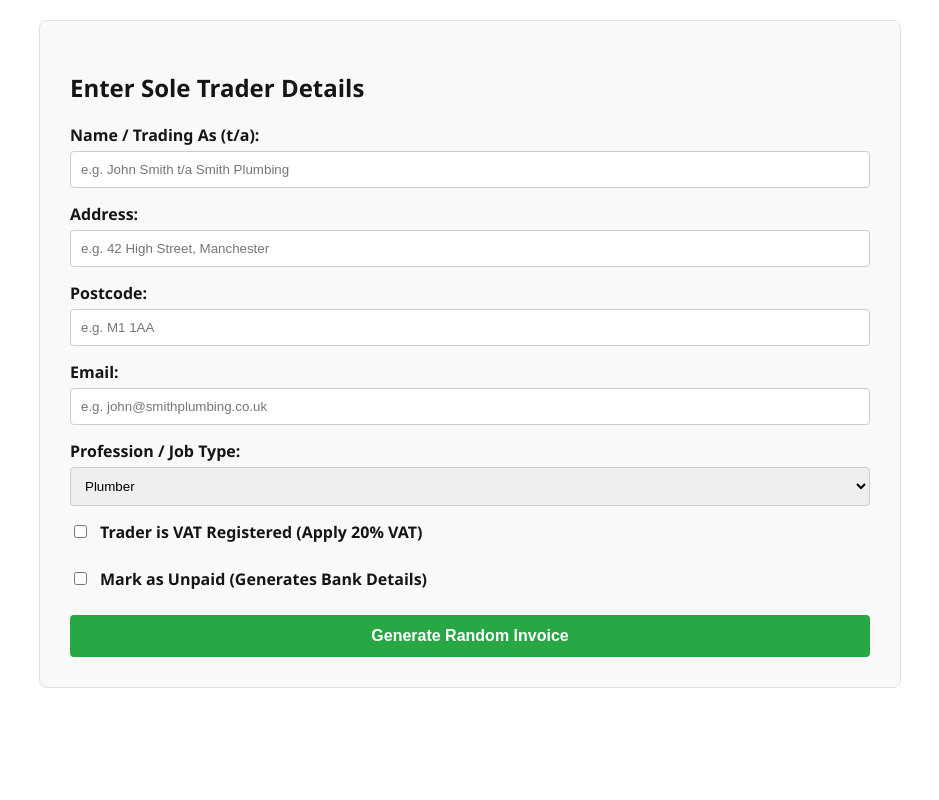
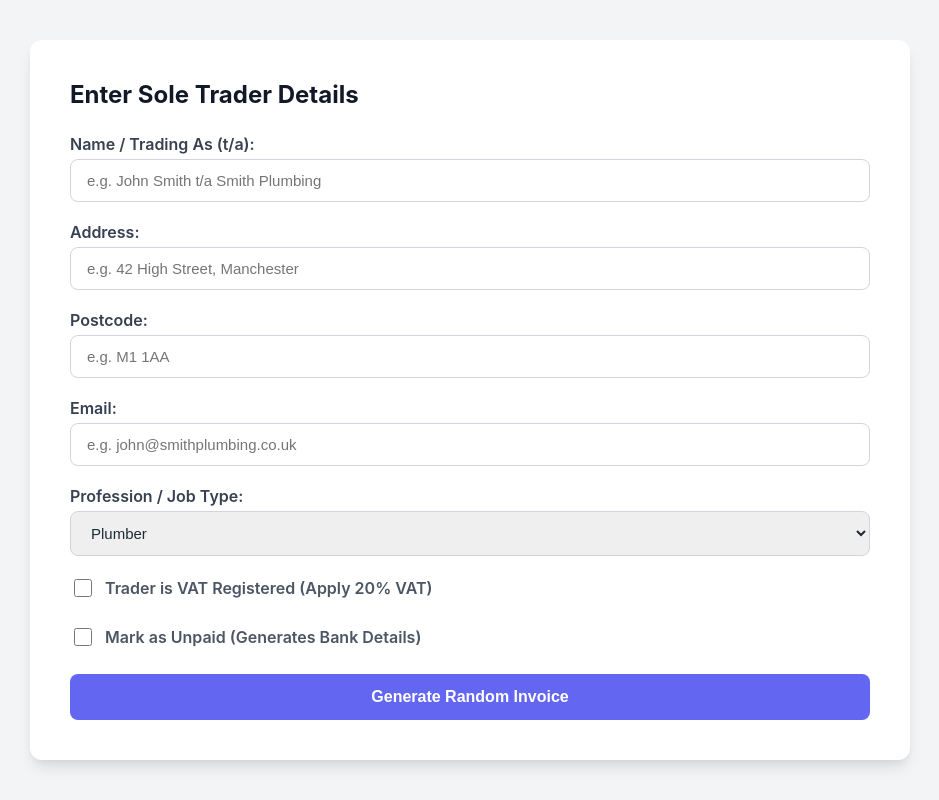
Before and after one commit to JXHNWACK/invoicegenerator, a plain HTML site: page index.html in a window 1280 px wide. Shown: the whole page, without its empty margins (170-1109 px from the left). Drawn offline with Linux system fonts and the light colour scheme.

Commit message:
upgrade looks

```diff
--- a/index.html
+++ b/index.html
@@ -6,37 +6,45 @@
     <title>Invoice Generator (UK Sole Trader)</title>
     <style>
         body {
-            font-family: 'Segoe UI', Tahoma, Geneva, Verdana, sans-serif;
-            margin: 20px;
-            color: #161515;
+            font-family: 'Inter', 'Segoe UI', Roboto, Helvetica, Arial, sans-serif;
+            margin: 40px 20px;
+            color: #374151;
+            background-color: #f3f4f6;
         }
         .form-container, .invoice-container {
             max-width: 800px;
             margin: auto;
-            padding: 30px;
-            border: 1px solid #e0e0e0;
-            border-radius: 8px;
-            background: #f9f9f9;
+            padding: 40px;
+            border-radius: 12px;
+            background: #ffffff;
+            box-shadow: 0 10px 15px -3px rgba(0, 0, 0, 0.1), 0 4px 6px -2px rgba(0, 0, 0, 0.05);
         }
         .invoice-container {
             display: none;
-            margin-top: 20px;
-            background: #fff;
+            margin-top: 30px;
         }
         .form-group {
-            margin-bottom: 15px;
+            margin-bottom: 20px;
         }
         label {
             display: block;
             font-weight: 600;
             margin-bottom: 5px;
         }
-        input[type="text"] {
+        input[type="text"], select {
             width: 100%;
-            padding: 10px;
+            padding: 12px 16px;
             box-sizing: border-box;
-            border: 1px solid #ccc;
-            border-radius: 4px;
+            border: 1px solid #d1d5db;
+            border-radius: 8px;
+            font-size: 15px;
+            color: #1f2937;
+            transition: border-color 0.2s, box-shadow 0.2s;
+        }
+        input[type="text"]:focus, select:focus {
+            outline: none;
+            border-color: #6366f1;
+            box-shadow: 0 0 0 3px rgba(99, 102, 241, 0.2);
         }
         .checkbox-group {
             display: flex;
@@ -48,20 +56,30 @@
         .checkbox-group label {
             margin-bottom: 0;
             cursor: pointer;
+            color: #4b5563;
+        }
+        .checkbox-group input[type="checkbox"] {
+            width: 18px;
+            height: 18px;
+            accent-color: #6366f1;
         }
         button {
-            padding: 12px 20px;
-            background: #28a745;
+            padding: 14px 20px;
+            background: #6366f1;
             color: white;
             border: none;
-            border-radius: 4px;
+            border-radius: 8px;
             cursor: pointer;
-            font-weight: bold;
+            font-weight: 600;
             width: 100%;
             font-size: 16px;
+            transition: background-color 0.2s, transform 0.1s;
         }
         button:hover {
-            background: #218838;
+            background: #4f46e5;
+        }
+        button:active {
+            transform: scale(0.98);
         }
         table {
             width: 100%;
@@ -90,11 +108,12 @@
             .form-container, .no-print { display: none !important; }
             .invoice-container {
                 display: block;
-                border: none;
+                box-shadow: none;
                 margin: 0;
                 padding: 0;
             }
         }
+        h2 { color: #111827; margin-top: 0; margin-bottom: 25px; }
     </style>
 </head>
 <body>
@@ -119,7 +138,7 @@
         </div>
         <div class="form-group">
             <label>Profession / Job Type:</label>
-            <select id="jobType" style="width: 100%; padding: 10px; border: 1px solid #ccc; border-radius: 4px; box-sizing: border-box;">
+            <select id="jobType">
                 <option value="Plumber">Plumber</option>
                 <option value="Electrician">Electrician</option>
                 <option value="Carpenter">Carpenter / Joiner</option>
@@ -150,7 +169,7 @@
         </div>
         <div class="form-group" id="bankDropdownContainer" style="display: none;">
             <label>Bank (For Unpaid Invoices):</label>
-            <select id="bankName" style="width: 100%; padding: 10px; border: 1px solid #ccc; border-radius: 4px; box-sizing: border-box;">
+            <select id="bankName">
                 <option value="Random">Random Bank</option>
                 <option value="Barclays">Barclays</option>
                 <option value="HSBC">HSBC</option>
```
